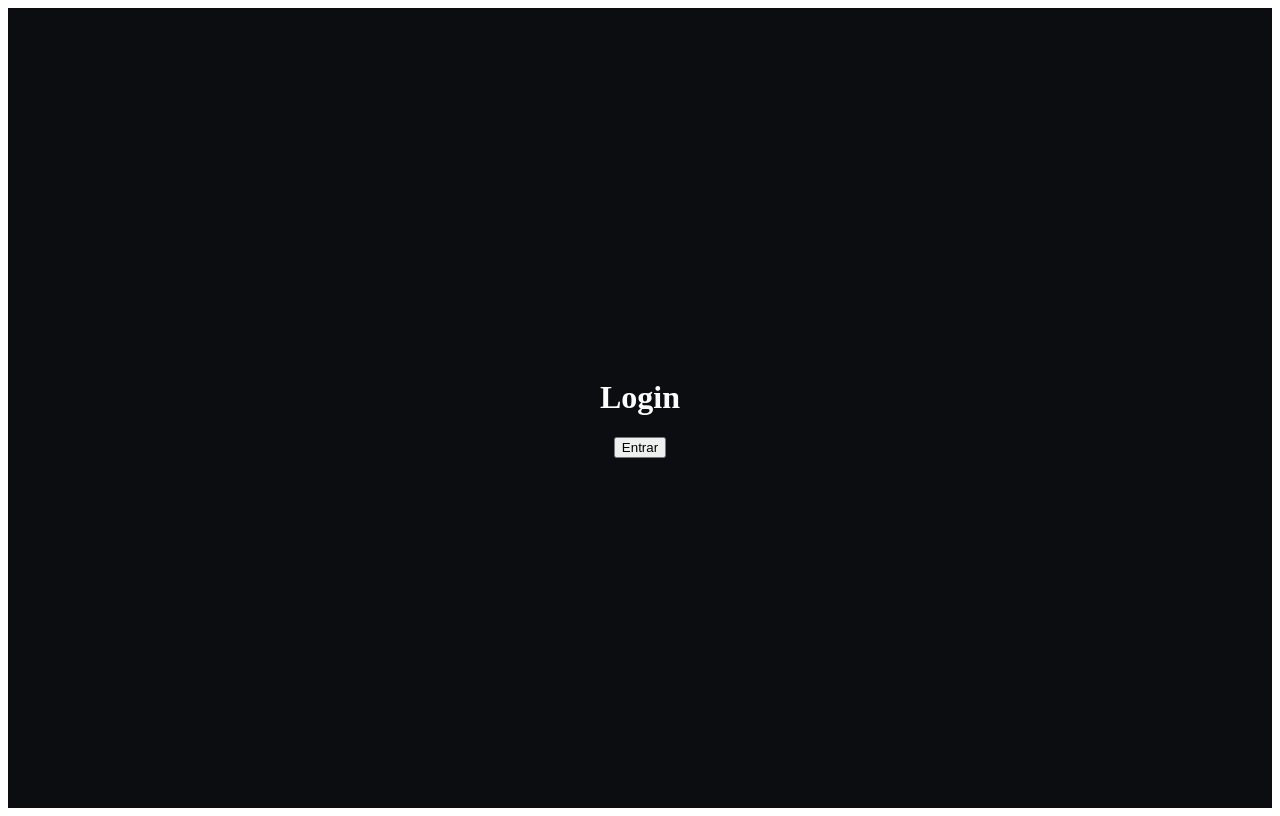
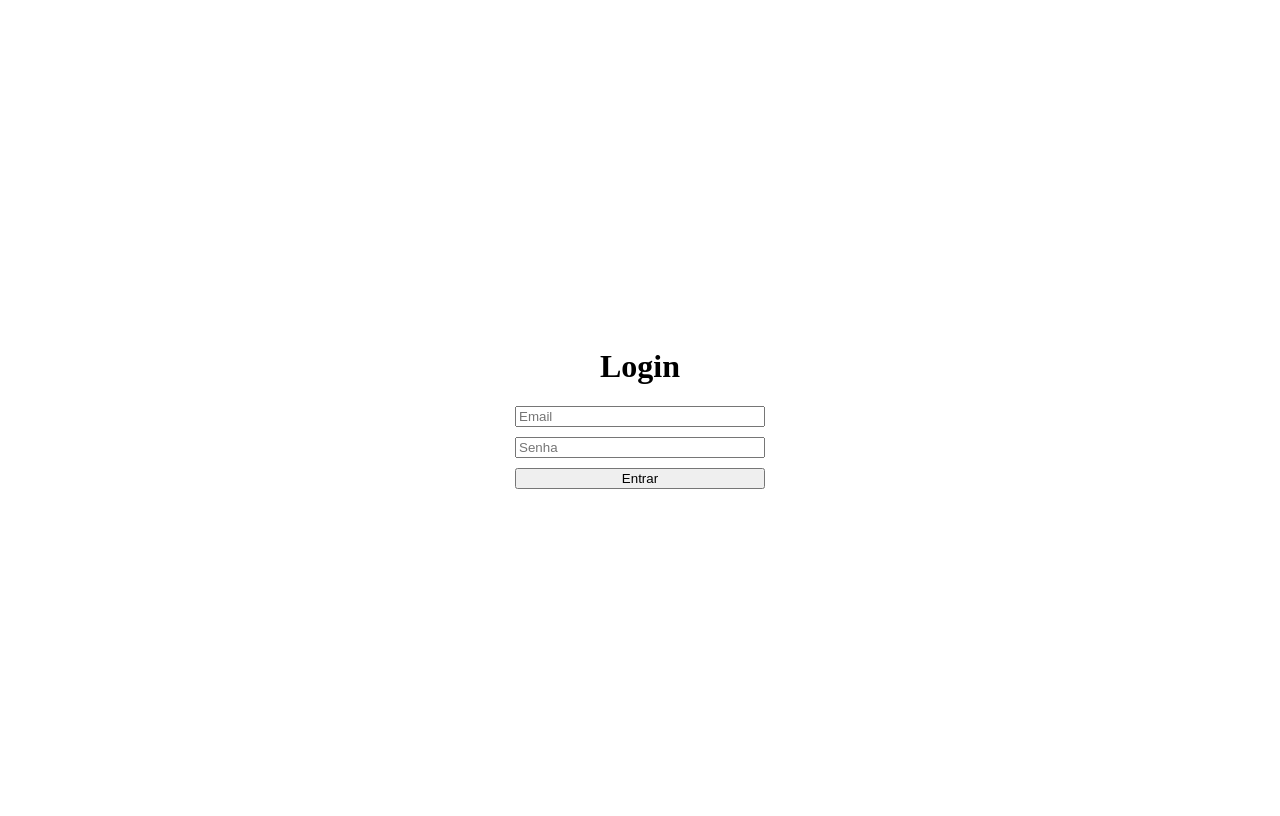
Before and after one commit to dfariaor-lgtm/lawflow-frontend, a Next.js app: page /login in a window 1280 px wide. Built offline with nearby package versions, Linux system fonts and the light colour scheme.

Commit message:
Update login.js

```diff
--- a/pages/login.js
+++ b/pages/login.js
@@ -1,35 +1,78 @@
-import axios from 'axios';
+import { useState } from "react";
 
 export default function Login() {
-  async function handleLogin() {
-    const response = await axios.post(
-      'https://SUA_API_AQUI/auth/login',
-      {
-        email: 'teste@email.com',
-        password: '123456'
+  const [email, setEmail] = useState("");
+  const [senha, setSenha] = useState("");
+  const [mensagem, setMensagem] = useState("");
+
+  async function handleLogin(e) {
+    e.preventDefault();
+
+    try {
+      const response = await fetch(
+        "https://lawflow-backend.onrender.com/login",
+        {
+          method: "POST",
+          headers: {
+            "Content-Type": "application/json",
+          },
+          body: JSON.stringify({ email, senha }),
+        }
+      );
+
+      const data = await response.json();
+
+      if (data.success) {
+        setMensagem("Login realizado com sucesso ✅");
+      } else {
+        setMensagem("Erro no login ❌");
       }
-    );
-
-    localStorage.setItem('token', response.data.token);
-    alert('Login realizado');
+    } catch (error) {
+      setMensagem("Erro ao conectar com o backend ❌");
+    }
   }
 
   return (
-    <div style={styles.container}>
+    <main style={styles.main}>
       <h1>Login</h1>
-      <button onClick={handleLogin}>Entrar</button>
-    </div>
+
+      <form onSubmit={handleLogin} style={styles.form}>
+        <input
+          type="email"
+          placeholder="Email"
+          value={email}
+          onChange={(e) => setEmail(e.target.value)}
+          required
+        />
+
+        <input
+          type="password"
+          placeholder="Senha"
+          value={senha}
+          onChange={(e) => setSenha(e.target.value)}
+          required
+        />
+
+        <button type="submit">Entrar</button>
+      </form>
+
+      {mensagem && <p>{mensagem}</p>}
+    </main>
   );
 }
 
 const styles = {
-  container: {
-    background: '#0B0D10',
-    color: '#fff',
-    height: '100vh',
-    display: 'flex',
-    alignItems: 'center',
-    justifyContent: 'center',
-    flexDirection: 'column'
-  }
+  main: {
+    minHeight: "100vh",
+    display: "flex",
+    flexDirection: "column",
+    alignItems: "center",
+    justifyContent: "center",
+  },
+  form: {
+    display: "flex",
+    flexDirection: "column",
+    gap: "10px",
+    width: "250px",
+  },
 };
```
